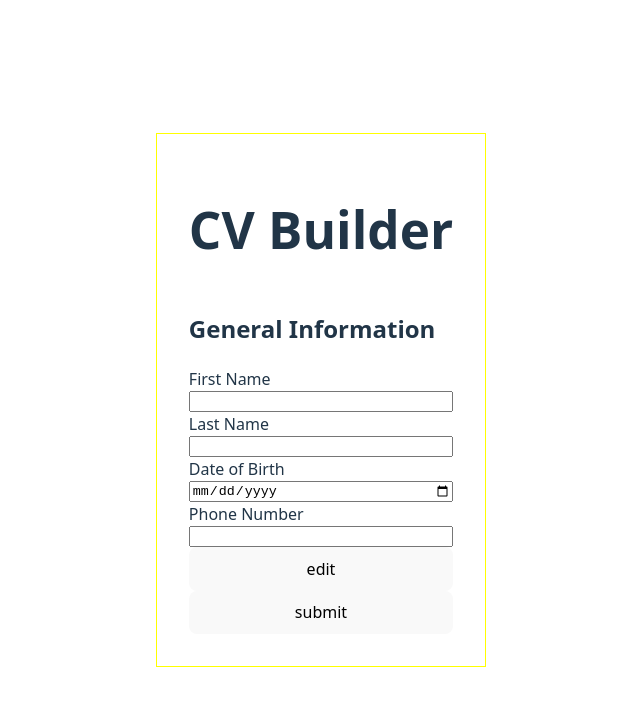
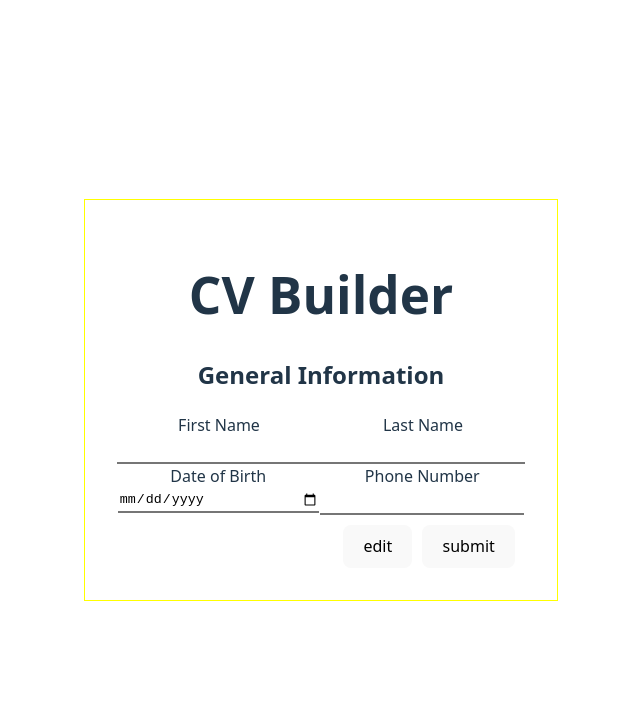
Before and after one commit to IsaacAkin/CV-Application, a React (Vite) app: page / in a window 1280 px wide. Shown: the top 706 px of the page, without its empty margins (319-959 px from the left). Built offline with nearby package versions, Linux system fonts and the light colour scheme.

Commit message:
updated styling for the general info component for page layout purposes

```diff
--- a/src/styles/general-info.css
+++ b/src/styles/general-info.css
@@ -1,5 +1,30 @@
-div {
+.general-info>div>div {
     display: flex;
     flex-direction: column;
-    text-align: left;
 }
+
+.general-info>div>div>input {
+    width: 200px;
+    height: 23px;
+    border-left: 0px;
+    border-top: 0px;
+    border-right: 0px;
+}
+
+.part-one {
+    display: flex;
+    justify-content: space-around;
+}
+
+.part-two {
+    display: flex;
+    justify-content: space-around;
+}
+
+.buttons-container {
+    padding-top: 10px;
+    padding-right: 10px;
+    display: flex;
+    justify-content: flex-end;
+    gap: 10px;
+}
```
